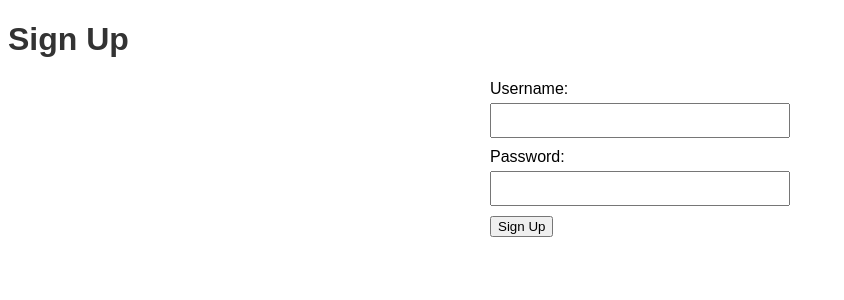
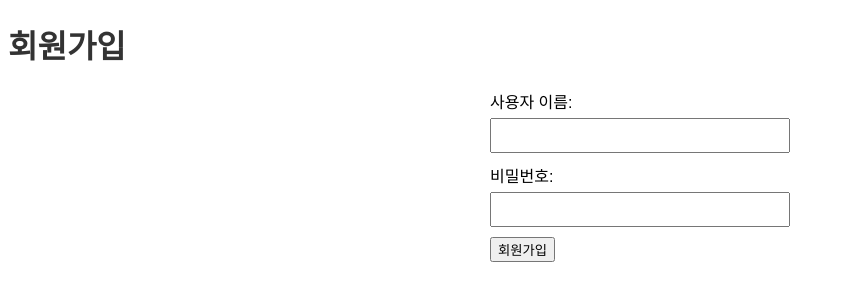
Before and after one commit to cu1231/cu1231, a plain HTML site: page signup.html in a window 1280 px wide. Shown: the whole page, without its empty margins (0-844 px from the left). Drawn offline with Linux system fonts and the light colour scheme.

Commit message:
Update signup.html

```diff
--- a/signup.html
+++ b/signup.html
@@ -1,19 +1,19 @@
 <!DOCTYPE html>
-<html lang="en">
+<html lang="ko">
 <head>
     <meta charset="UTF-8">
     <meta name="viewport" content="width=device-width, initial-scale=1.0">
-    <title>Sign Up</title>
+    <title>회원가입</title>
     <link rel="stylesheet" href="styles.css">
 </head>
 <body>
-    <h1>Sign Up</h1>
+    <h1>회원가입</h1>
     <form id="signupForm">
-        <label for="newUsername">Username:</label>
+        <label for="newUsername">사용자 이름:</label>
         <input type="text" id="newUsername" name="newUsername" required><br>
-        <label for="newPassword">Password:</label>
+        <label for="newPassword">비밀번호:</label>
         <input type="password" id="newPassword" name="newPassword" required><br>
-        <button type="submit">Sign Up</button>
+        <button type="submit">회원가입</button>
     </form>
     <script src="scripts.js"></script>
 </body>
```
